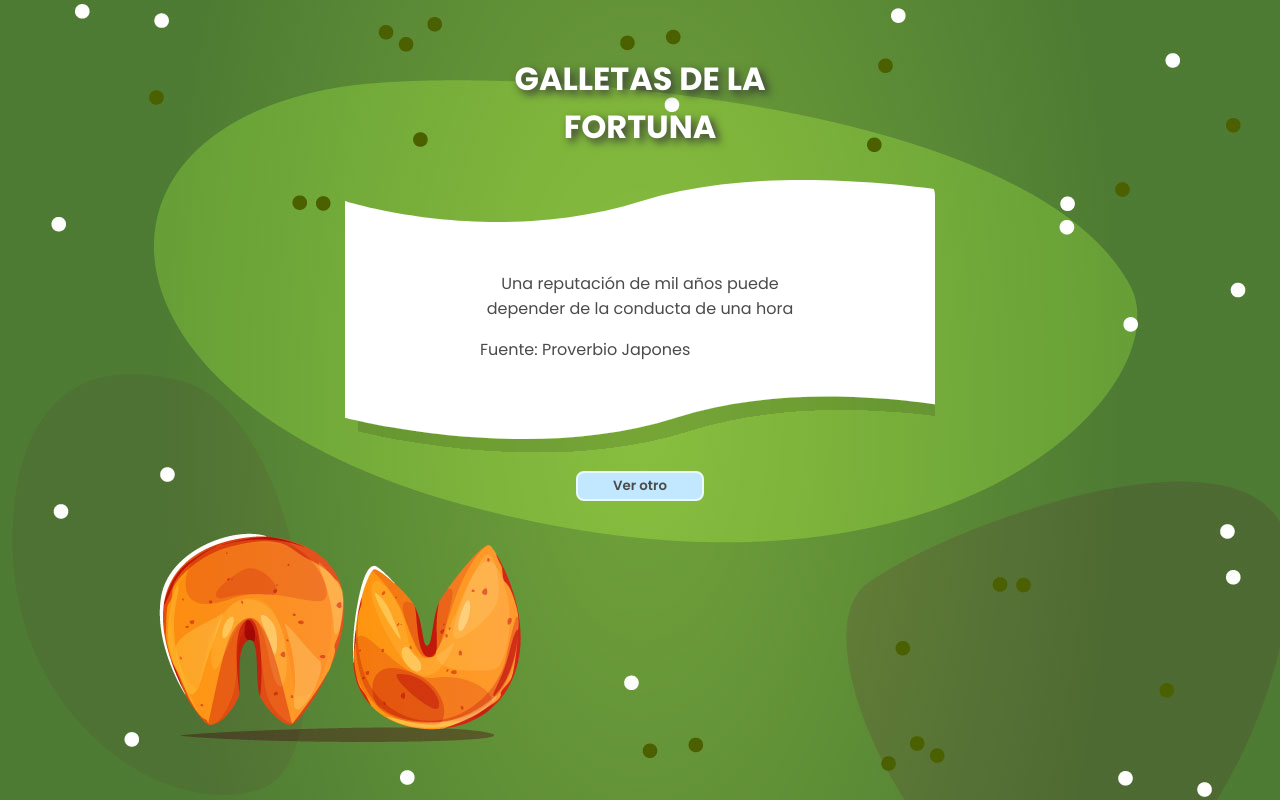
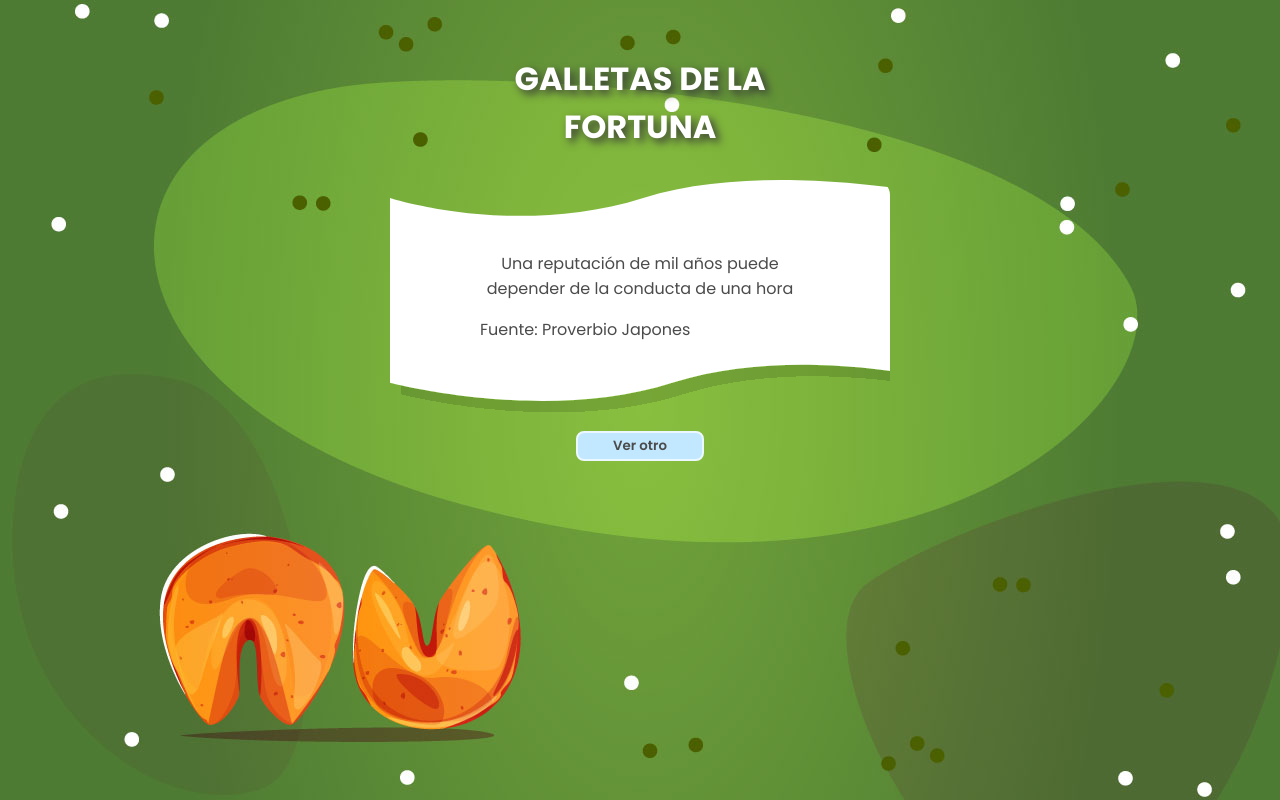
Before and after one commit to LexCanor/galleta-de-la-fortuna, a React app: page / in a window 1280 px wide. Built offline with nearby package versions, Linux system fonts and the light colour scheme; the HTML template or start-up script is replaced by a standard one.

Commit message:
cambios en css

```diff
--- a/src/App.css
+++ b/src/App.css
@@ -60,7 +60,7 @@ h1 {
   background-image: url(../public/assets/rectangle1.svg );
   background-size: cover;
   color: #4b4b4b;
-  padding: 75px 135px;
+  padding: 55px 90px;
   border-radius: 15px;
   margin-top: 8px;
   width: 100%;
```
